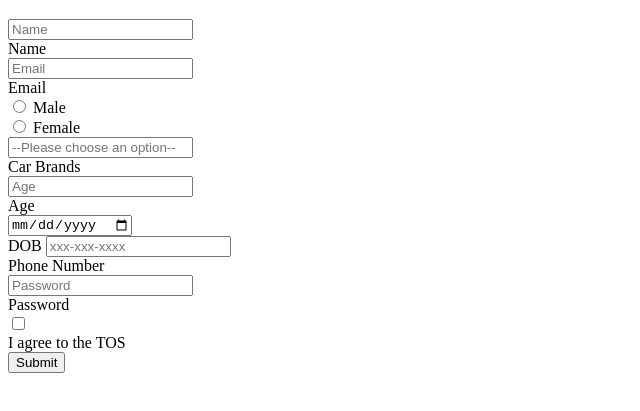
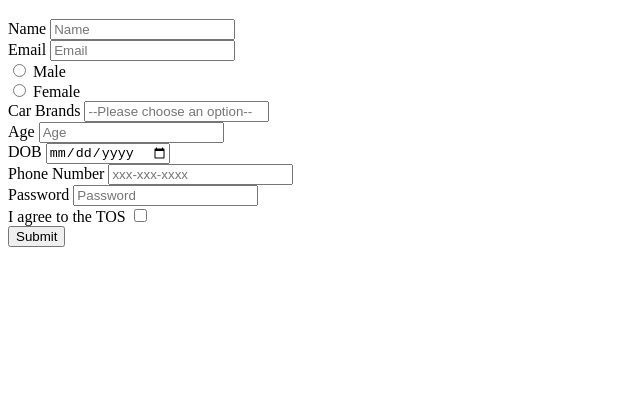
Before and after one commit to acciojob/signup-form-car-AshishGaikwad717, a website: page main.html in a window 1280 px wide. Shown: the part 61-472 px from the top of the page, without its empty margins (0-640 px from the left). Drawn offline with Linux system fonts and the light colour scheme.

Commit message:
created a submission

```diff
--- a/main.html
+++ b/main.html
@@ -12,26 +12,26 @@
 </script>
 	<h1>Signup Form Car</h1>
 	<form method="post">
+		<label for="name">Name</label>
 		<input type="text" id="name" placeholder="Name" required><br>
-		<label for="name">Name</label><br>
+		<label for="email">Email</label>
 		<input type="email" id="email" placeholder="Email" required><br>
-		<label for="email">Email</label><br>
 		<input type="radio" id="gender_m" name="gender" required>
 		<label for="gender_m">Male</label><br>
 		<input type="radio" id="gender_f" name="gender" required>
 		<label for="gender_f">Female</label><br>
+		<label for="cars">Car Brands</label>
 		<input type="select" id="cars" placeholder="--Please choose an option--" required><br>
-		<label for="cars">Car Brands</label><br>
+		<label for="age">Age</label>
 		<input type="number" id="age" placeholder="Age" required><br>
-		<label for="age">Age</label><br>
+		<label for="dob">DOB</label>
 		<input type="date" id="dob" required><br>
-		<label for="dob">DOB</label>
+		<label for="tel">Phone Number</label>
 		<input type="tel" id="tel" placeholder="xxx-xxx-xxxx"><br>
-		<label for="tel">Phone Number</label><br>
+		<label for="password">Password</label>
 		<input type="password" required id="password" placeholder="Password"><br>
-		<label for="password">Password</label><br>
+		<label for="tos">I agree to the TOS</label>
 		<input type="checkbox" required id="tos"><br>
-		<label for="tos">I agree to the TOS</label><br>
 		<button type="submit">Submit</button>
 	</form>
 
```
